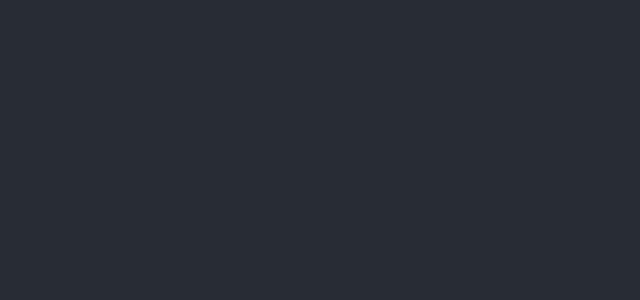
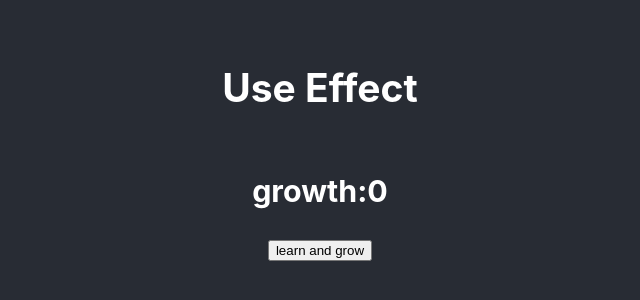
Before and after one commit to SiEr0212/udemy-react-hooks-app_use-effect, a React (Create React App) app: page / in a window 1280 px wide. Shown: the part 254-554 px from the top of the page, without its empty margins (320-960 px from the left). Built offline with nearby package versions, Linux system fonts and the light colour scheme.

Commit message:
adde useEffect Hook

```diff
--- a/src/App.js
+++ b/src/App.js
@@ -1,10 +1,23 @@
-import './App.css';
+import React, { useState, useEffect } from "react";
+import "./App.css";
 
 function App() {
+  const [growth, setGrowth] = useState(0);
+
+  useEffect(() => {
+    console.log("I am born!");
+  }, []);
+
+  const growHandle = () => {
+    setGrowth(growth + 1);
+  };
+
   return (
     <div className="App">
       <header className="App-header">
-
+        <h2>Use Effect</h2>
+        <h3>growth:{growth}</h3>
+        <button onClick={growHandle}>learn and grow</button>
       </header>
     </div>
   );
```
